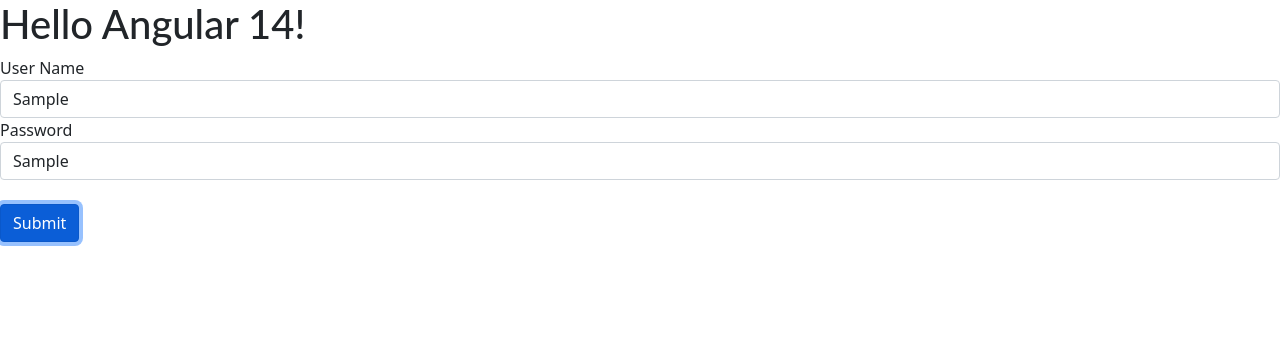
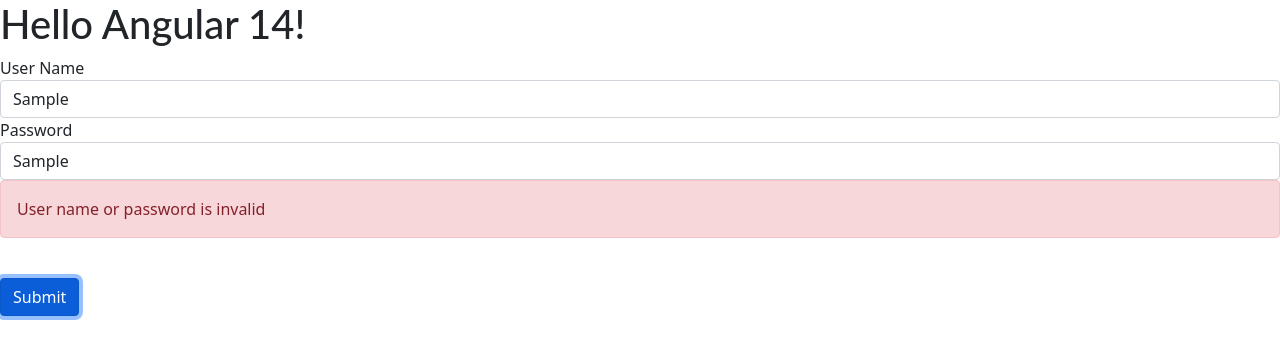
Before and after one commit to desh200/ModelDrivenForms, an Angular app: page / in a window 1280 px wide. Both pictures are taken after typing "Sample", "Sample" into the empty fields and a click on the button "Submit". Shown: the top 358 px of the page. Built offline with nearby package versions, Linux system fonts and the light colour scheme.

Commit message:
3 files modified

```diff
--- a/src/app/app.module.ts
+++ b/src/app/app.module.ts
@@ -5,7 +5,7 @@ import { FormsModule, ReactiveFormsModule } from '@angular/forms';
 import { AppComponent } from './app.component';
 import { HelloComponent } from './hello.component';
 import { LoginComponent } from './login.component';
-import { LoginService } from './Login.service';
+import { LoginService } from './login.service';
 
 @NgModule({
   imports: [BrowserModule, FormsModule, ReactiveFormsModule],
--- a/src/app/login.component.html
+++ b/src/app/login.component.html
@@ -25,6 +25,12 @@
   </div>
   <div *ngIf="form.controls.password.touched && form.controls.password.errors">
     <div
+      *ngIf="form.controls.password.errors.invalidLogin"
+      class="alert alert-danger"
+    >
+      User name or password is invalid
+    </div>
+    <div
       *ngIf="form.controls.password.errors.required"
       class="alert alert-danger"
     >
--- a/src/app/login.component.ts
+++ b/src/app/login.component.ts
@@ -2,7 +2,7 @@ import { Component, VERSION } from '@angular/core';
 //import { FormGroup, /*FormControl*/, Validators } from '@angular/forms';
 import { FormGroup, FormBuilder, Validators } from '@angular/forms';
 import { PasswordValidator } from './passwordvalidator';
-import { LoginService } from './Login.service';
+import { LoginService } from './login.service';
 
 @Component({
   selector: 'login',
```
